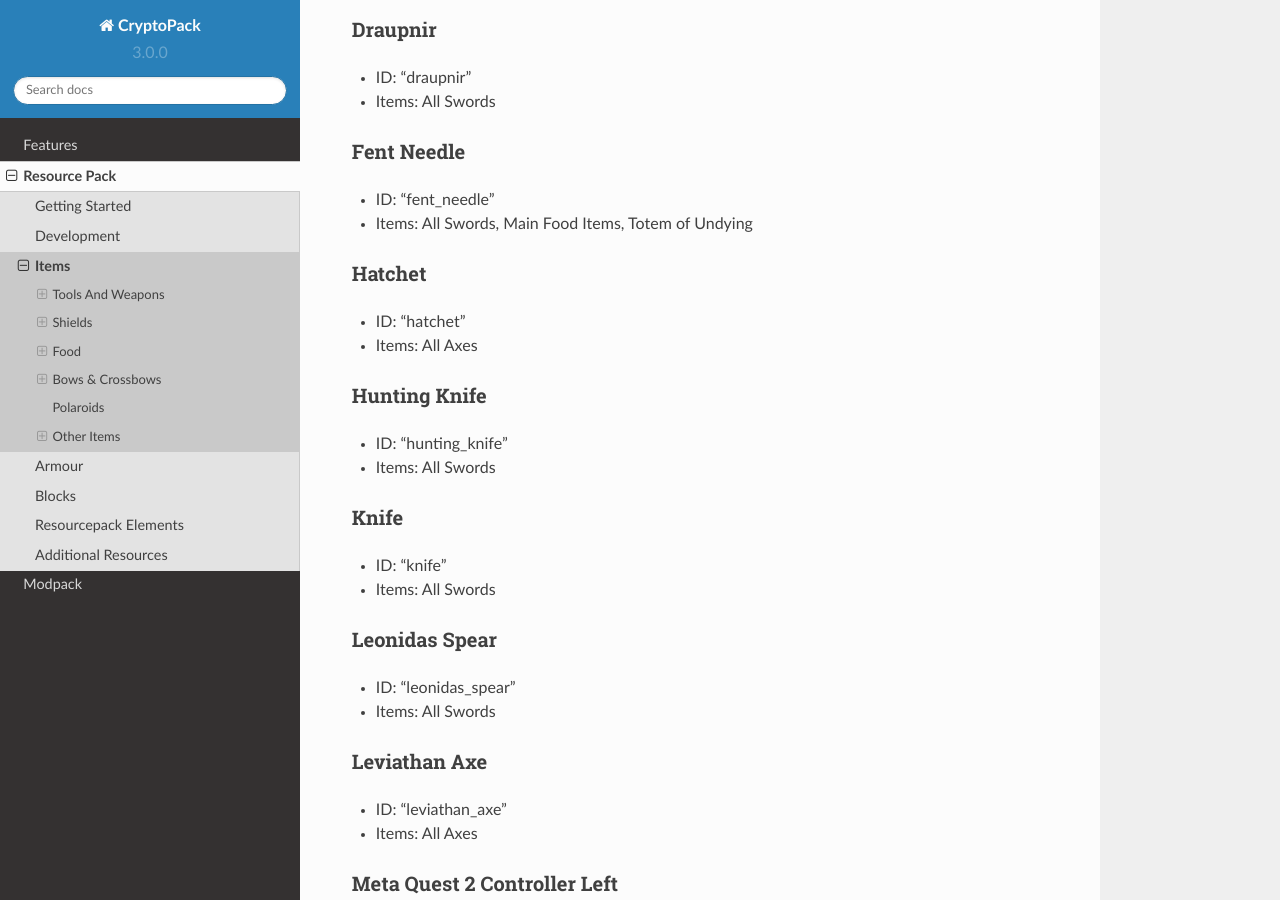
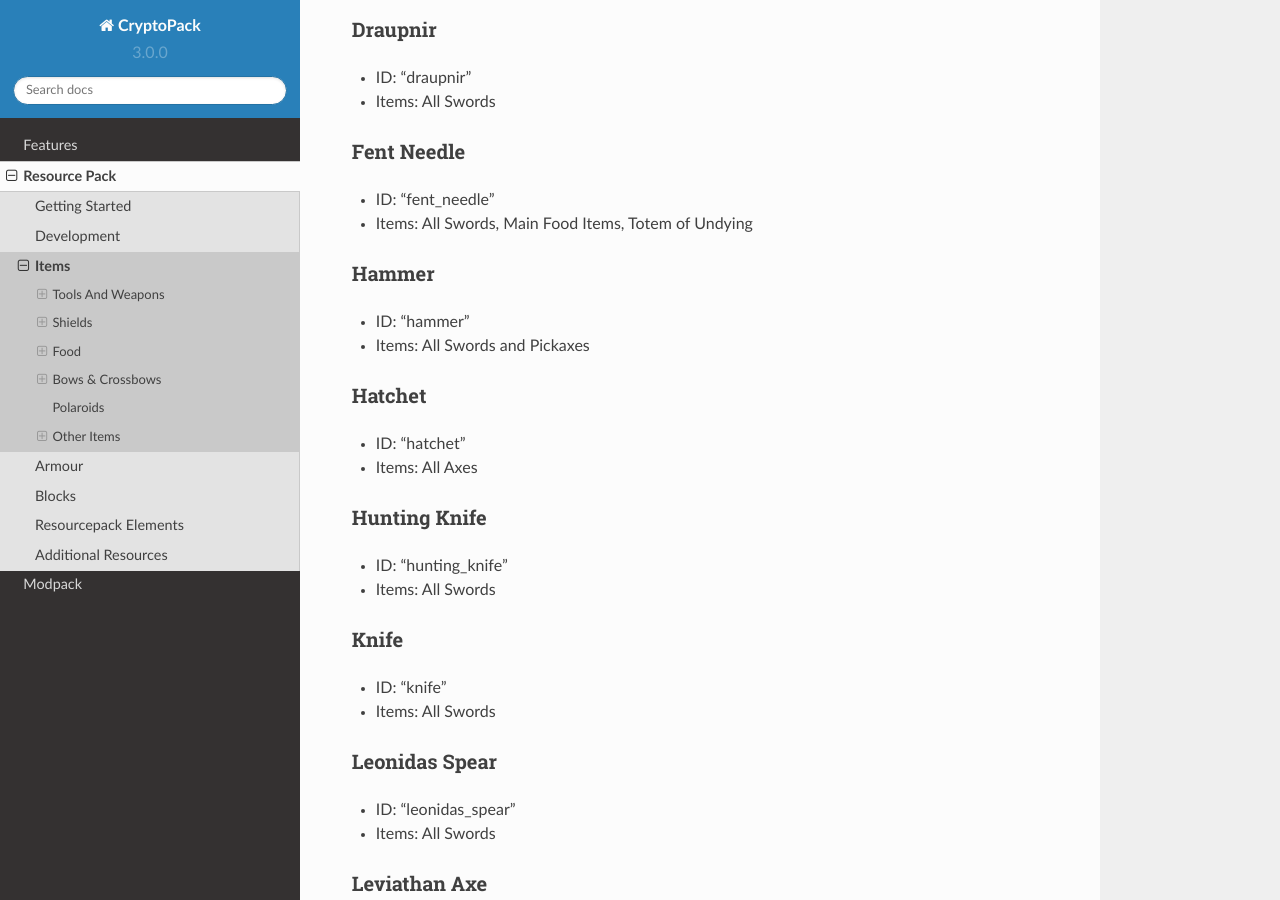
Before and after one commit to Shwabbaa/cryptopack-docs, a Sphinx documentation site: the page built from docs/source/resourcepack/items.rst, in a window 1280 px wide and 900 px high, scrolled down 1784 px. Built offline with Sphinx 7.4.7 and the Read the Docs theme 2.0.0, drawn with Linux system fonts in a browser that asks for light colours; pages that are not in the unit, such as notebooks, are missing from menus.

Commit message:
Update items.rst

```diff
--- a/docs/source/resourcepack/items.rst
+++ b/docs/source/resourcepack/items.rst
@@ -77,6 +77,11 @@
 ------------------
 * ID: "fent_needle"
 * Items: All Swords, Main Food Items, Totem of Undying
+
+Hammer
+------------------
+* ID: "hammer"
+* Items: All Swords and Pickaxes
 
 Hatchet
 ------------------
```
